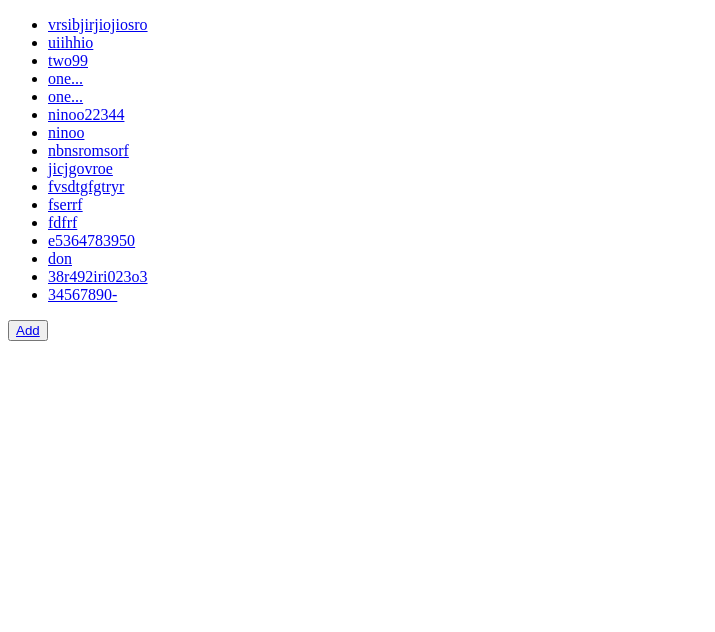
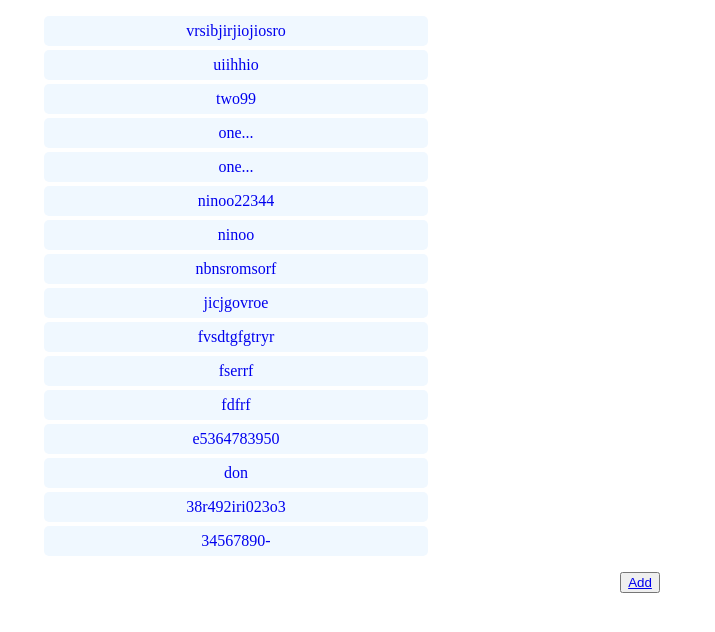
Before and after one commit to codydon/re_dja, a Django app: page /tsks/all/ in a window 1280 px wide. Shown: the top 632 px of the page, without its empty margins (0-715 px from the left). Run offline with Django 4.2, Linux system fonts and the light colour scheme; data comes from the database, SQL or seed files in the repository.

Commit message:
css commit

```diff
--- /dev/null
+++ b/tsks/static/tsks/style.css
@@ -0,0 +1,18 @@
+.list{
+margin:auto;
+text-align: center;
+}
+
+.list li{
+    text-decoration: none;
+    background: aliceblue;
+    margin: 4px;
+    padding: 6px;
+    max-width: 30%;
+    border-radius: 5px;
+    text-align: center;
+    list-style-type: none;
+}
+
+.list li a{
+    text-decoration: none;}
--- a/tsks/templates/tsks/all.html
+++ b/tsks/templates/tsks/all.html
@@ -5,20 +5,27 @@
     <meta charset="UTF-8">
     <meta http-equiv="X-UA-Compatible" content="IE=edge">
     <meta name="viewport" content="width=device-width, initial-scale=1.0">
-    <title>index</title>
+
+    {% load static %}
+    <link rel="stylesheet" href="{% static 'tsks/style.css' %}">
+
+    <title>Tasks</title>
 </head>
 
-<body>
+<body class="list">
     {% if latest_task_list %}
+    <div class="dv_list">
         <ul>
             {% for task in latest_task_list %}
             <!-- <li><a href="/tsks/{{ task.id }}/">{{ task.task_name }}</a></li> -->
             <li><a href="{% url 'tsks:t_detail' task.id %}">{{ task.task_name }}</a></li>
             {% endfor %}
         </ul>
+    </div>
     <button><a href="{% url 'tsks:index'%}">Add</a></button>
     {% else %}
     <p>No tasks are available.</p>
     <button><a href="{% url 'tsks:index'%}">Add</a></button>
     {% endif %}
+
 </html>
```
Lines whose indentation alone changed are shown as unchanged.
